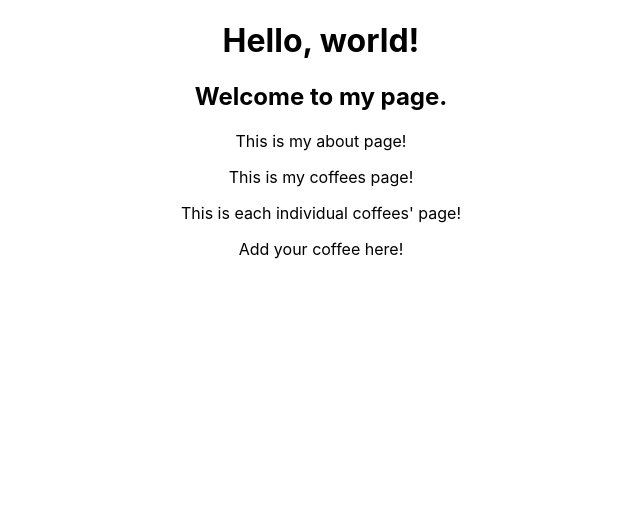
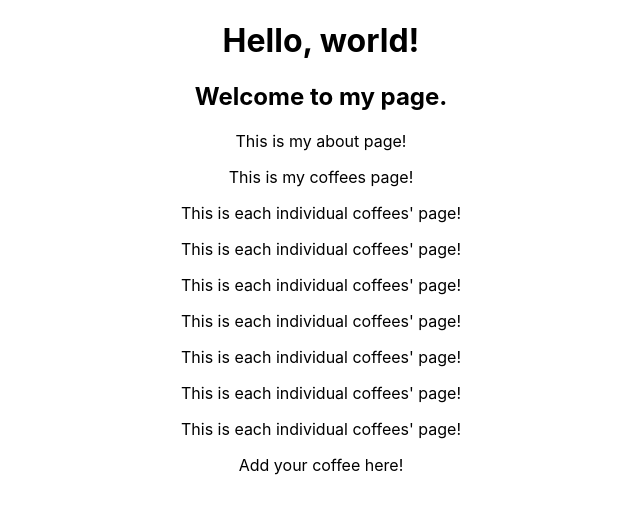
Before and after one commit to tessmueske/final-project, a React (Create React App) app: page /coffees in a window 1280 px wide. Shown: the top 514 px of the page, without its empty margins (319-959 px from the left). Built offline with nearby package versions, Linux system fonts and the light colour scheme; data requests are answered from the project's data file.

Commit message:
fetching coffee data

```diff
--- a/src/Coffees.js
+++ b/src/Coffees.js
@@ -1,12 +1,20 @@
-import React from "react";
+import React, { useEffect, useState } from "react";
 import Coffee from "./Coffee";
 import NewCoffee from "./NewCoffee";
 
 function Coffees() {
+const [coffees, setCoffees] = useState([])
+
+useEffect(() => {
+    fetch("http://localhost:3000/coffees")
+    .then(r => r.json())
+    .then(data => setCoffees(data))
+}, [])
+
     return (
         <div>
             <p>This is my coffees page!</p>
-            <Coffee />
+            {coffees.map((coffee) => <Coffee key={coffee.id} coffee={coffee}/>)}
             <NewCoffee />
         </div>
     );
```
